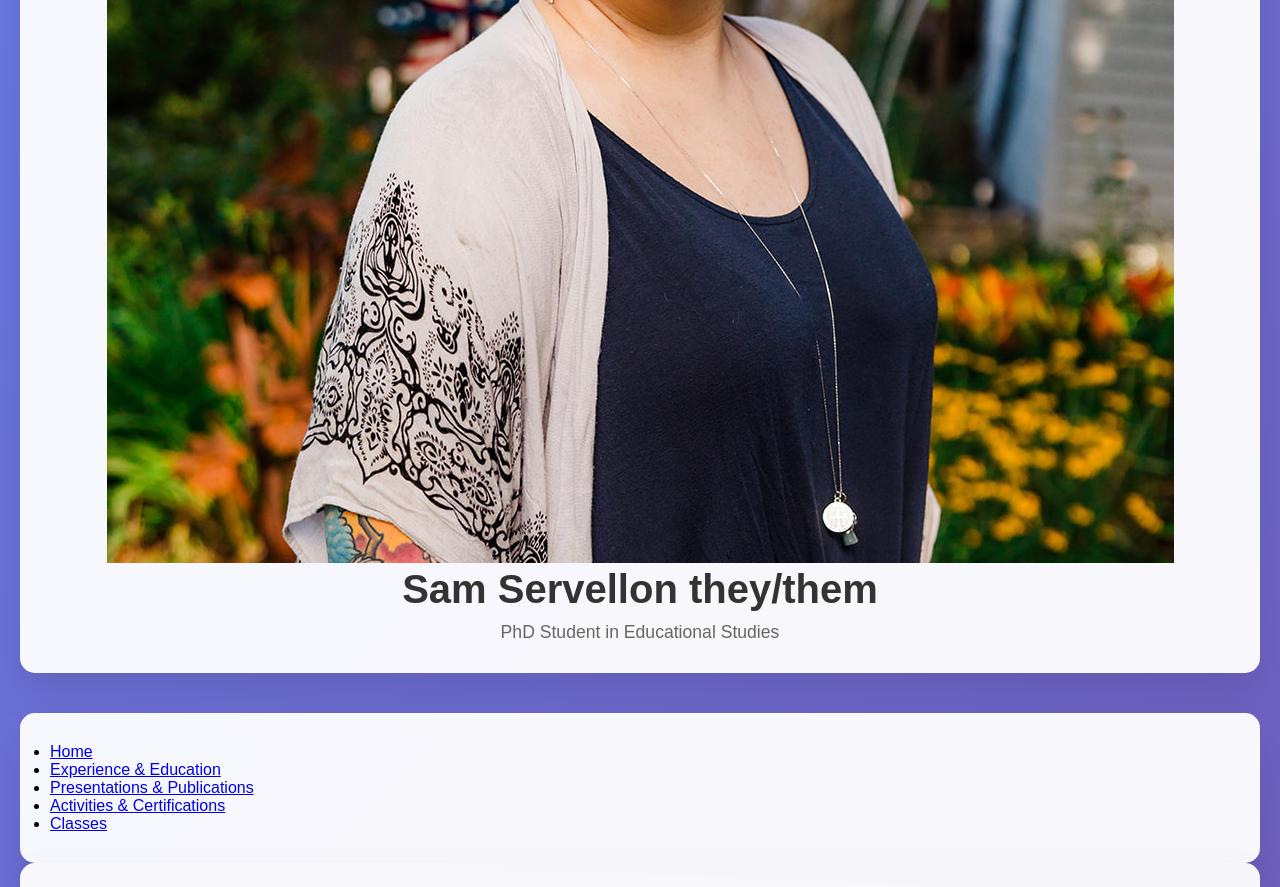
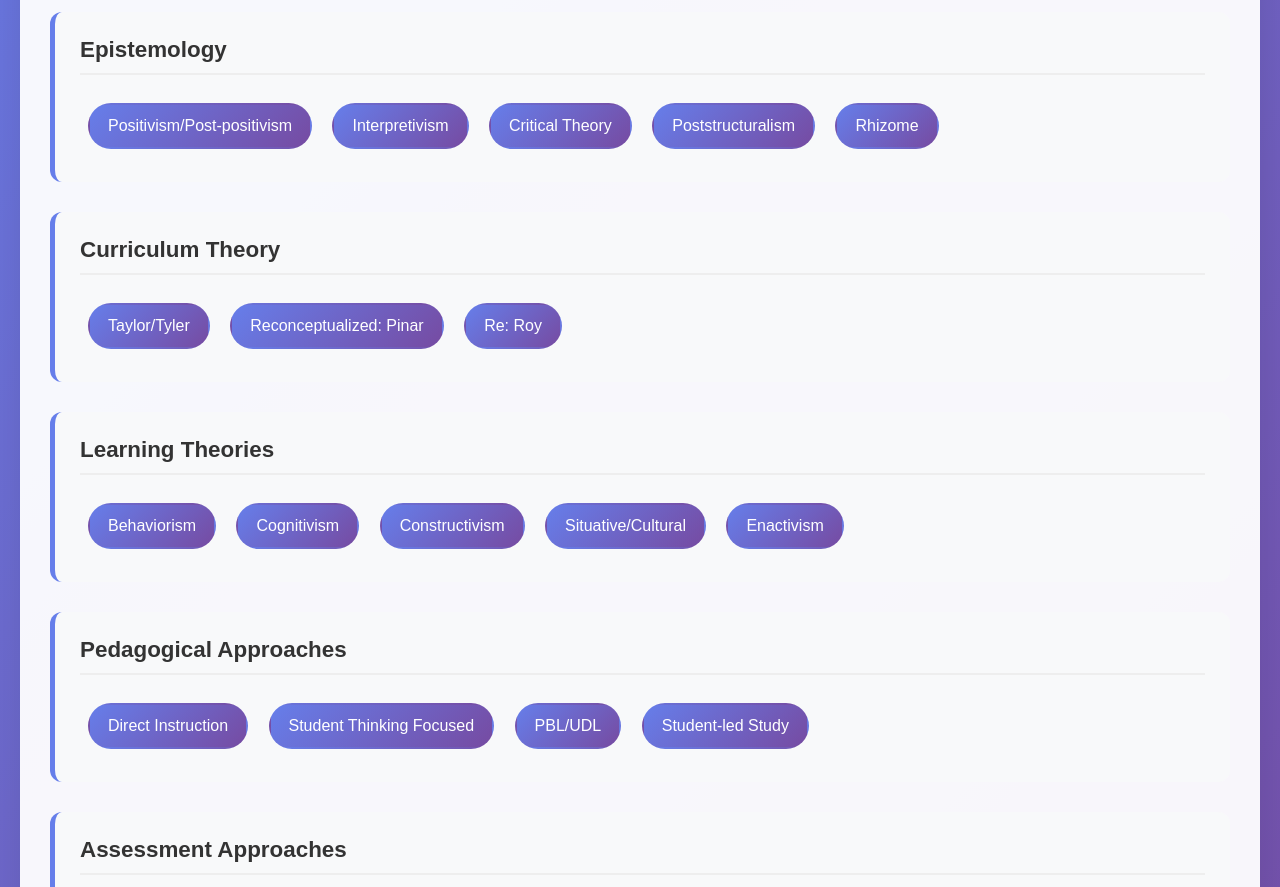
Before and after one commit to confusedbysmiles/confusedbysmiles.github.io, a plain HTML site: page educationallens.html in a window 1280 px wide. Shown: the part 554-1441 px from the top of the page. Drawn offline with Linux system fonts and the light colour scheme.

Commit message:
Update educationallens.html

```diff
--- a/educationallens.html
+++ b/educationallens.html
@@ -192,29 +192,6 @@
     </style>
 </head>
 <body>
-    <header class="header">
-        <div class="container">
-            <div class="profile-container">
-                <img src="sam-servellon.jpeg" alt="Sam Servellon" class="profile-image">
-                <div class="profile-info">
-                    <h1>Sam Servellon <span class="pronouns">they/them</span></h1>
-                    <p>PhD Student in Educational Studies</p>
-                </div>
-            </div>
-        </div>
-    </header>
-
-    <nav class="main-nav">
-        <div class="container">
-            <ul class="nav-links">
-                <li><a href="index.html">Home</a></li>
-                <li><a href="experience.html">Experience & Education</a></li>
-                <li><a href="publications.html">Presentations & Publications</a></li>
-                <li><a href="activities.html">Activities & Certifications</a></li>
-                <li><a href="classes.html" class="active">Classes</a></li>
-            </ul>
-        </div>
-    </nav>
     <div class="container">
         <div class="header">
             <h1>Educational Lens Selector</h1>
```
